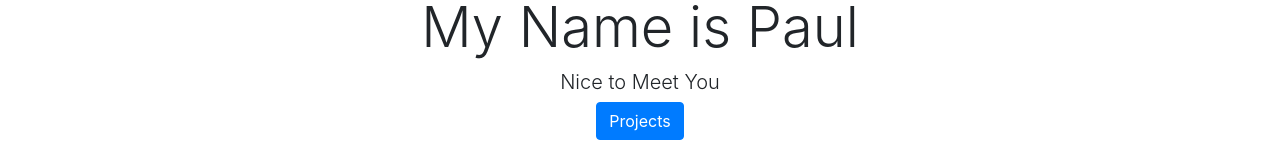
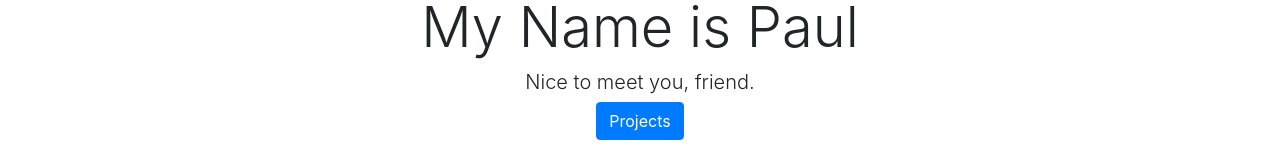
Before and after one commit to paulkim172/React-Portfolio, a React (Create React App) app in the folder my-app/: page / in a window 1280 px wide. Shown: the part 309-469 px from the top of the page. Built offline with nearby package versions, Linux system fonts and the light colour scheme.

Commit message:
last commit for the first day

```diff
--- /dev/null
+++ b/my-app/src/baseComponents/Greetings.jsx
@@ -0,0 +1,22 @@
+import React, {Component} from 'react';
+
+class Greetings extends Component {
+    constructor(props){
+        super(props);
+
+        this.state = {
+            message: this.props.message ? this.props.message: "",
+        }
+    }
+
+    render() {
+        const { message } = this.state;
+        return (
+            <h2 className="lead">
+                { message }
+            </h2>
+        )
+    }
+}
+
+export default Greetings;
--- a/my-app/src/home-intro-section.js
+++ b/my-app/src/home-intro-section.js
@@ -2,6 +2,7 @@ import React, { Component } from 'react';
 import MyNameIsTextComponet from "./baseComponents/MyNameIsTextComponet.jsx";
 import { Link } from 'react-router-dom';
 import { Button } from "react-bootstrap";
+import Greetings from './baseComponents/Greetings.jsx';
 class HomeIntro extends Component {
 
     // onSubmit = () => {
@@ -14,9 +15,7 @@ class HomeIntro extends Component {
             <section className="hero">
                 <div className="hero-content">
                     <MyNameIsTextComponet name={"Paul"} />
-                    <h2 class="lead">
-                        Nice to Meet You
-                    </h2>
+                    <Greetings message={"Nice to meet you, friend."} />
                     <Link to={'/projects'} className='link'>
                         <Button variant="primary">
                             Projects
```
